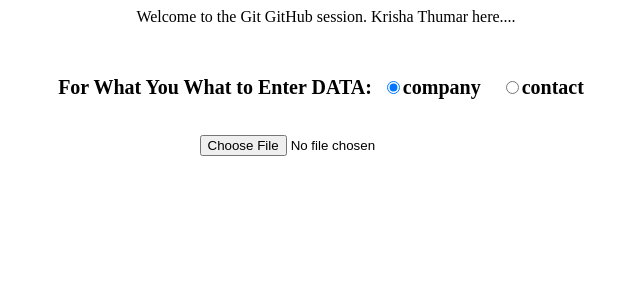
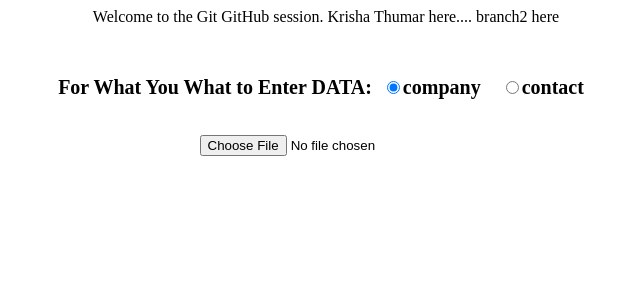
Before and after one commit to thumarkrisha/ShipmentPlacement, a React (Create React App) app in the folder shipmnt-app/: page / in a window 1280 px wide. Shown: the top 300 px of the page, without its empty margins (314-954 px from the left). Built offline with nearby package versions, Linux system fonts and the light colour scheme.

Commit message:
branch2 changes

```diff
--- a/shipmnt-app/src/App.js
+++ b/shipmnt-app/src/App.js
@@ -7,6 +7,8 @@
     <div className="App">
       Welcome to the Git GitHub session.
           Krisha Thumar here....
+
+          branch2 here
       <InpuFile/>
     </div>
   );
```
